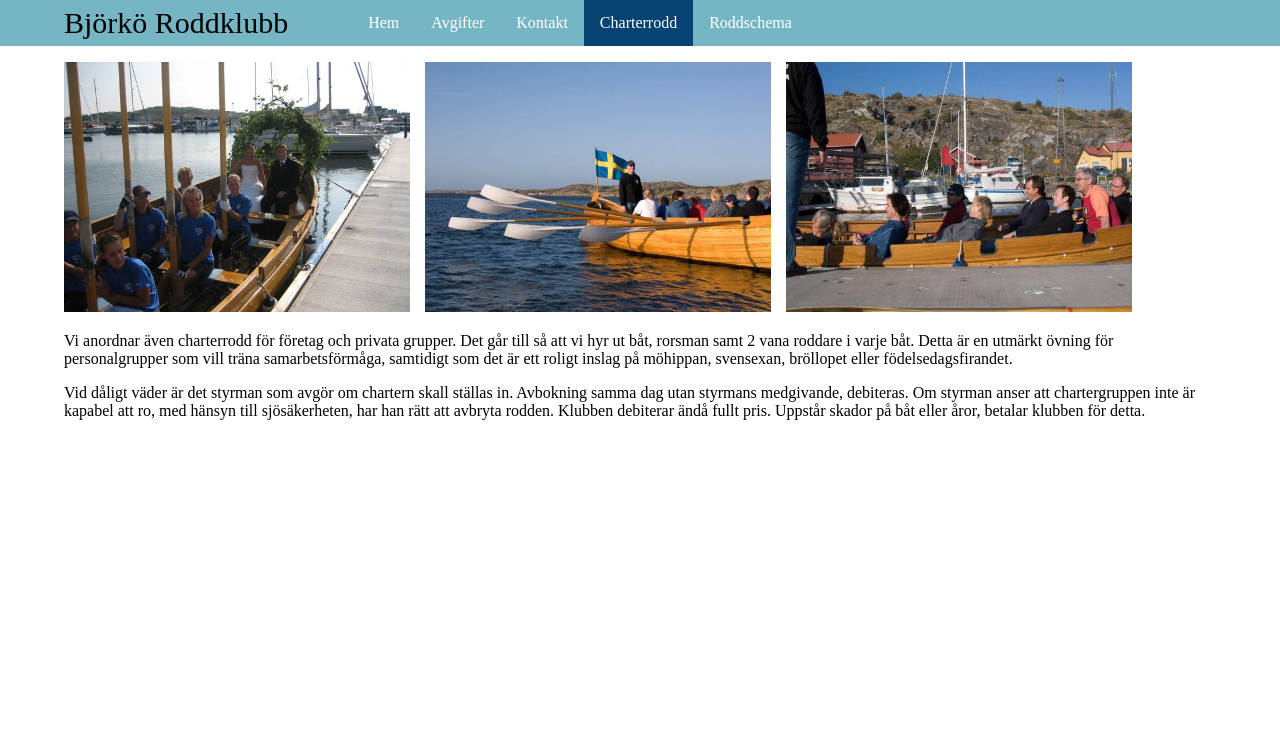
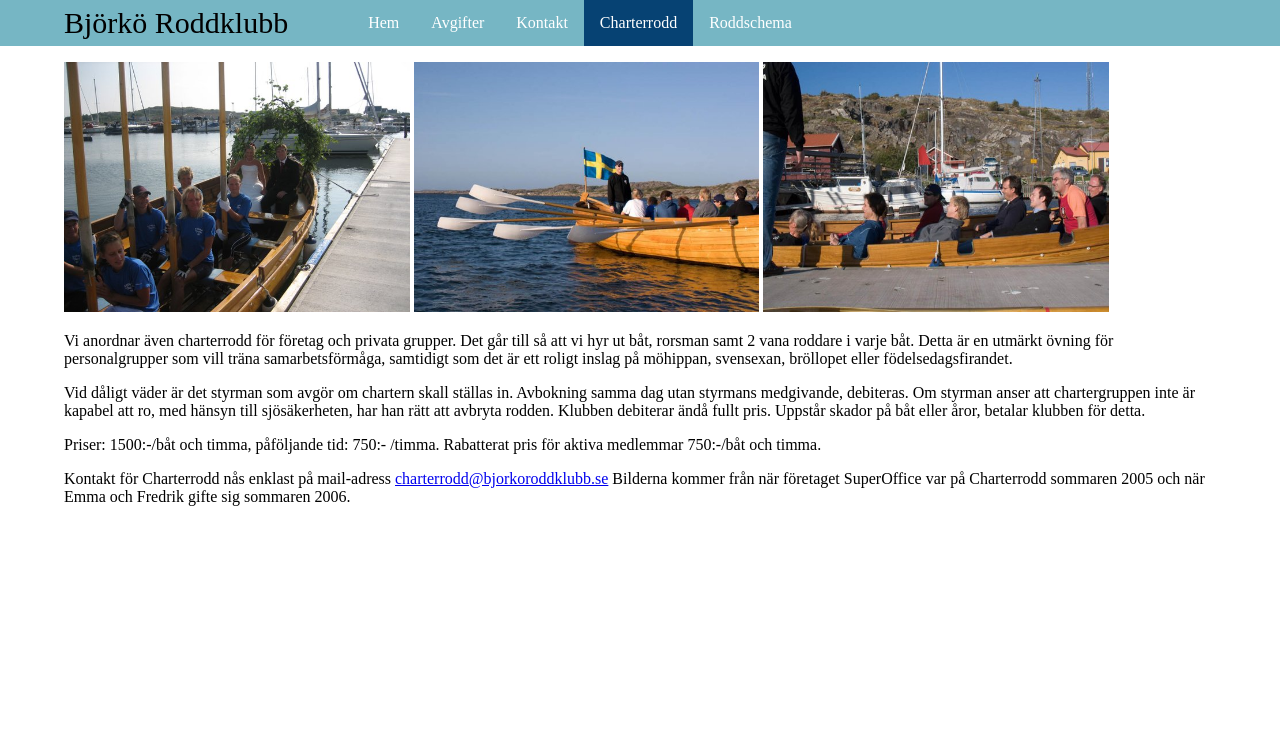
Before and after one commit to hulksbo/Bj-rk-Roddklubb, a plain HTML site: page charter.html in a window 1280 px wide. Shown: the top 740 px of the page. Drawn offline with Linux system fonts and the light colour scheme; a web font is replaced by a local one.

Commit message:
chart brötext
la till brötext på charterrodd sidan

```diff
--- a/charter.css
+++ b/charter.css
@@ -1,3 +1,4 @@
+
 body {
 	min-height: 400px;
 	margin-top: 0;
@@ -5,6 +6,10 @@ body {
 	margin-right: 0;
 	margin-bottom: 64px;
 	clear: both;
+}
+
+#text{
+	display: none;
 }
 
 ul.topnav {
@@ -86,7 +91,8 @@ ul.topnav li a.active {
 .topbilder{
 	width:30%;
 	height:250px;
-	margin-right:1%;
+	margin-left: auto;
+    margin-right: auto;
 	margin-top: 16px;
 
 }
--- a/charter.html
+++ b/charter.html
@@ -34,6 +34,15 @@
 		Klubben debiterar ändå fullt pris.
 		Uppstår skador på båt eller åror, betalar klubben för detta.
 		</p>
+		<p>
+		Priser:
+		1500:-/båt och timma, påföljande tid: 750:- /timma.
+		Rabatterat pris för aktiva medlemmar 750:-/båt och timma.
+		</p>
+		<p>
+		Kontakt för Charterrodd nås enklast på mail-adress <a href="mailto:charterrodd@bjorkoroddklubb.se">charterrodd@bjorkoroddklubb.se</a>
+		Bilderna kommer från när företaget SuperOffice var på Charterrodd sommaren 2005 och när Emma och Fredrik gifte sig sommaren 2006.
+		</p>
 	</div>
 
 	<div class="footer">
```
